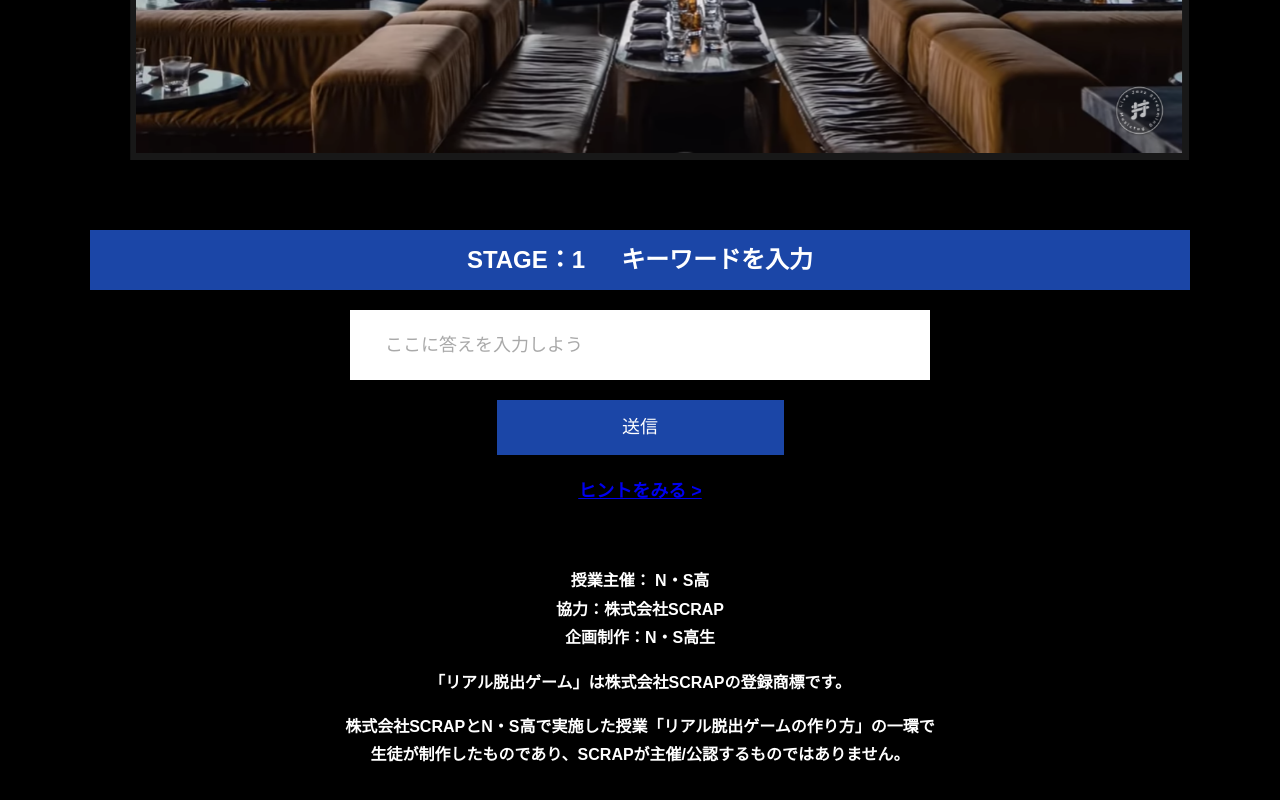
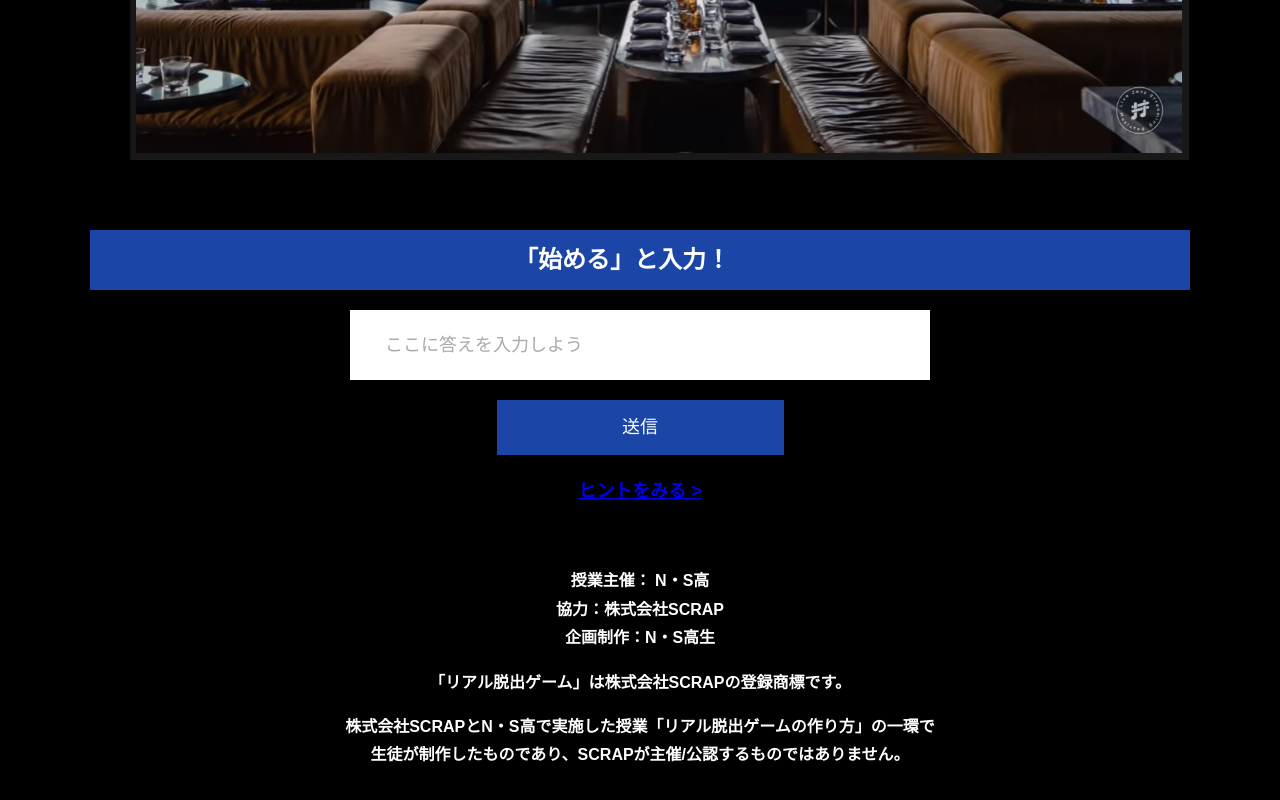
Before and after one commit to bachuuu/alfa-kyoto-L3, a plain HTML site: page main.html in a window 1280 px wide. Shown: the part 1157-1957 px from the top of the page. Drawn offline with nearby package versions, Linux system fonts and the light colour scheme.

Commit message:
修正
「始める」と入力！の後の　</span>キーワードを入力　を削除した

```diff
--- a/main.html
+++ b/main.html
@@ -62,7 +62,7 @@ Youtube貼り付けここまで -->
         <!-- STAGE1解答入力セクション　ここから -->
         <section class="section bg-color--keycolor">
           <div class="container">
-            <h2 class="section-title"><span class="section-title__stage">STAGE：1</span>キーワードを入力</h2>
+            <h2 class="section-title"><span class="section-title__stage">「始める」と入力！</h2>
             <!------------------------------------------------------------------------------------------------------------
               解答入力欄のコンポーネントです。入力欄・送信ボタン・エラーメッセージを表示します。
               v-bind:correct="correctAnswer['stage1']['q1']" は正解の解答を指します。
```
